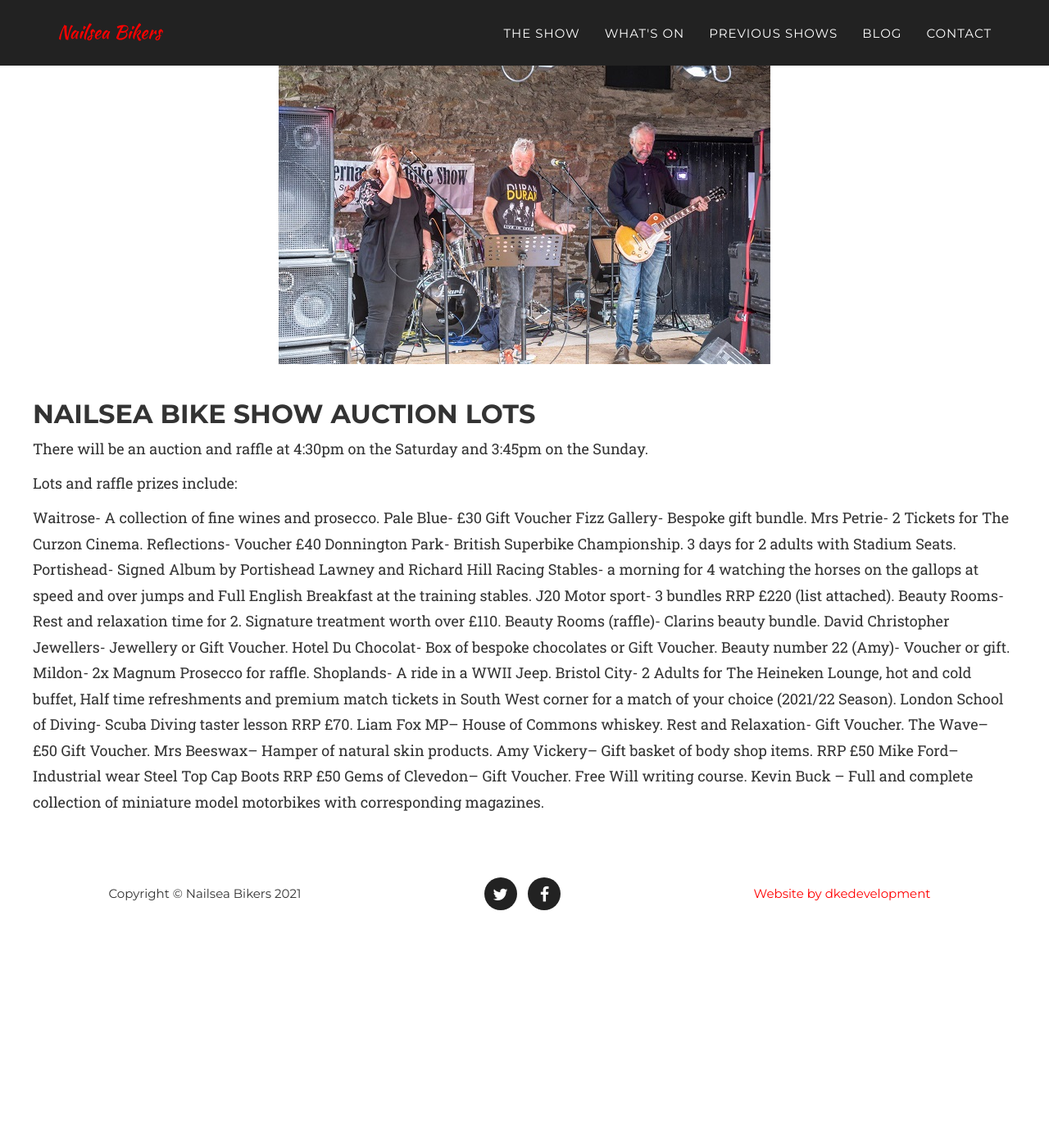
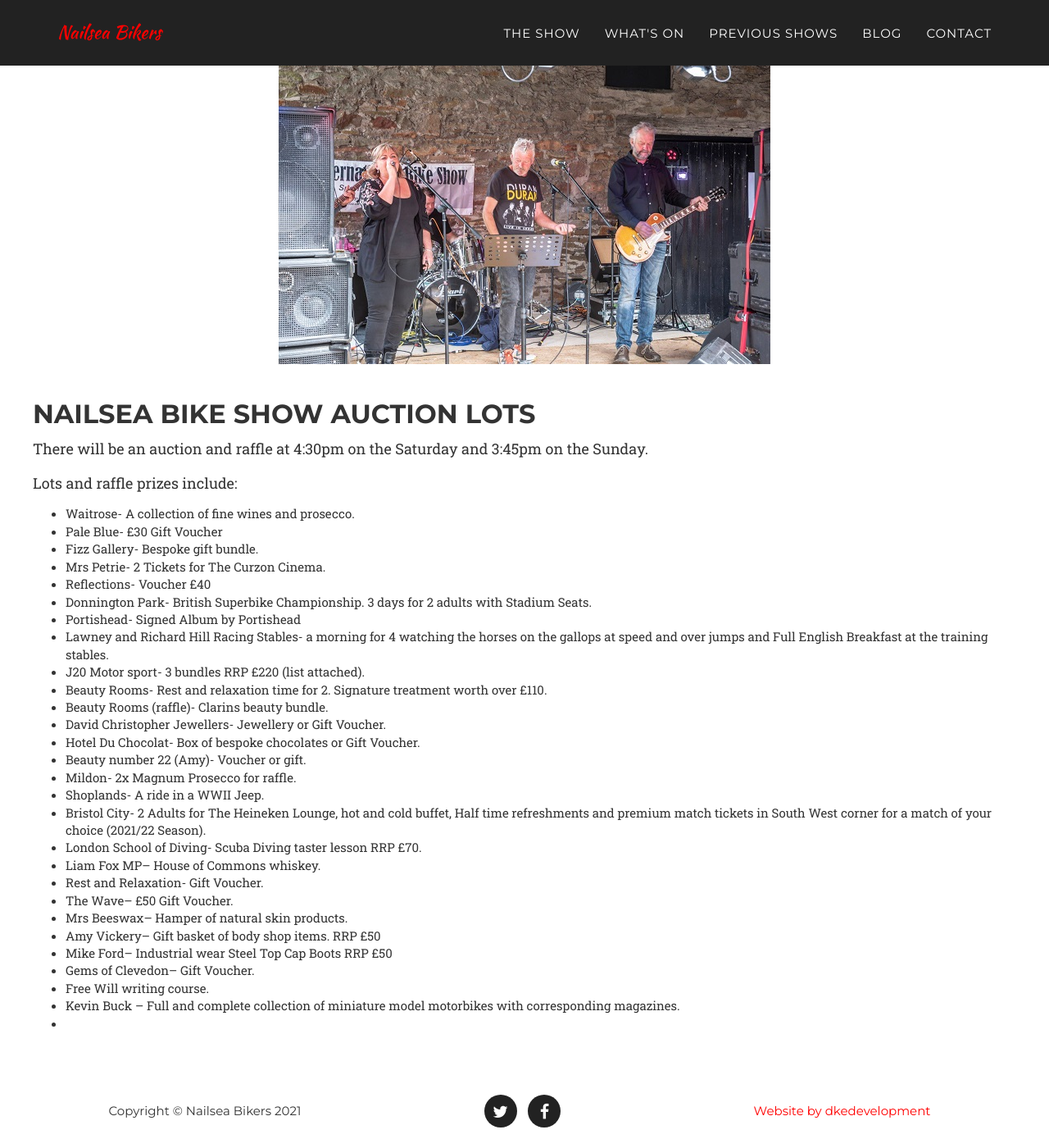
Before and after one commit to nailsea-bikers/nailsea-bikers.github.io, a Jekyll site: the page built from _posts/2021-08-30-auction-list-2021.markdown, in a window 1280 px wide and 1400 px high, scrolled down 326 px. Shown: the whole window at 82% size. Built offline with Jekyll 4.4.1, drawn with Linux system fonts in a browser that asks for light colours; some web fonts are replaced; before the commit the page ends 1461 px from its top, so only the background shows below that.

Commit message:
Add spacing

```diff
--- a/_posts/2021-08-30-auction-list-2021.markdown
+++ b/_posts/2021-08-30-auction-list-2021.markdown
@@ -16,30 +16,31 @@
 
 Lots and raffle prizes include:
 
-Waitrose- A collection of fine wines and prosecco.
-Pale Blue- £30 Gift Voucher
-Fizz Gallery- Bespoke gift bundle.
-Mrs Petrie- 2 Tickets for The Curzon Cinema.
-Reflections- Voucher £40
-Donnington Park- British Superbike Championship. 3 days for 2 adults with Stadium Seats.
-Portishead- Signed Album by Portishead
-Lawney and Richard Hill Racing Stables- a morning for 4 watching the horses on the gallops at speed and over jumps and Full English Breakfast at the training stables.
-J20 Motor sport- 3 bundles RRP £220 (list attached).
-Beauty Rooms- Rest and relaxation time for 2. Signature treatment worth over £110.
-Beauty Rooms (raffle)- Clarins beauty bundle.
-David Christopher Jewellers- Jewellery or Gift Voucher.
-Hotel Du Chocolat- Box of bespoke chocolates or Gift Voucher.
-Beauty number 22 (Amy)- Voucher or gift.
-Mildon- 2x Magnum Prosecco for raffle.
-Shoplands- A ride in a WWII Jeep.
-Bristol City- 2 Adults for The Heineken Lounge, hot and cold buffet, Half time refreshments and premium match tickets in South West corner for a match of your choice (2021/22 Season).
-London School of Diving- Scuba Diving taster lesson RRP £70.
-Liam Fox MP– House of Commons whiskey.
-Rest and Relaxation- Gift Voucher.
-The Wave– £50 Gift Voucher.
-Mrs Beeswax– Hamper of natural skin products.
-Amy Vickery– Gift basket of body shop items. RRP £50
-Mike Ford– Industrial wear Steel Top Cap Boots RRP £50
-Gems of Clevedon– Gift Voucher.
-Free Will writing course.
-Kevin Buck – Full and complete collection of miniature model motorbikes with corresponding magazines.
+* Waitrose- A collection of fine wines and prosecco.
+* Pale Blue- £30 Gift Voucher
+* Fizz Gallery- Bespoke gift bundle.
+* Mrs Petrie- 2 Tickets for The Curzon Cinema.
+* Reflections- Voucher £40
+* Donnington Park- British Superbike Championship. 3 days for 2 adults with Stadium Seats.
+* Portishead- Signed Album by Portishead
+* Lawney and Richard Hill Racing Stables- a morning for 4 watching the horses on the gallops at speed and over jumps and Full English Breakfast at the training stables.
+* J20 Motor sport- 3 bundles RRP £220 (list attached).
+* Beauty Rooms- Rest and relaxation time for 2. Signature treatment worth over £110.
+* Beauty Rooms (raffle)- Clarins beauty bundle.
+* David Christopher Jewellers- Jewellery or Gift Voucher.
+* Hotel Du Chocolat- Box of bespoke chocolates or Gift Voucher.
+* Beauty number 22 (Amy)- Voucher or gift.
+* Mildon- 2x Magnum Prosecco for raffle.
+* Shoplands- A ride in a WWII Jeep.
+* Bristol City- 2 Adults for The Heineken Lounge, hot and cold buffet, Half time refreshments and premium match tickets in South West corner for a match of your choice (2021/22 Season).
+* London School of Diving- Scuba Diving taster lesson RRP £70.
+* Liam Fox MP– House of Commons whiskey.
+* Rest and Relaxation- Gift Voucher.
+* The Wave– £50 Gift Voucher.
+* Mrs Beeswax– Hamper of natural skin products.
+* Amy Vickery– Gift basket of body shop items. RRP £50
+* Mike Ford– Industrial wear Steel Top Cap Boots RRP £50
+* Gems of Clevedon– Gift Voucher.
+* Free Will writing course.
+* Kevin Buck – Full and complete collection of miniature model motorbikes with corresponding magazines.
+*
```
